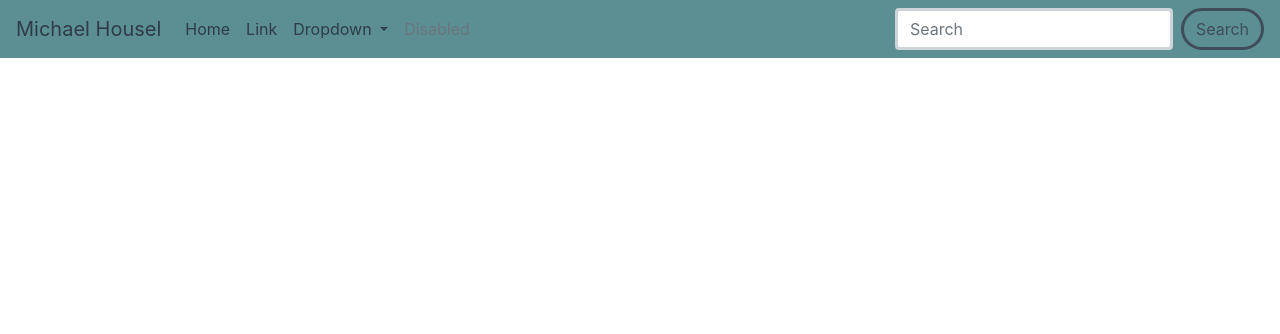
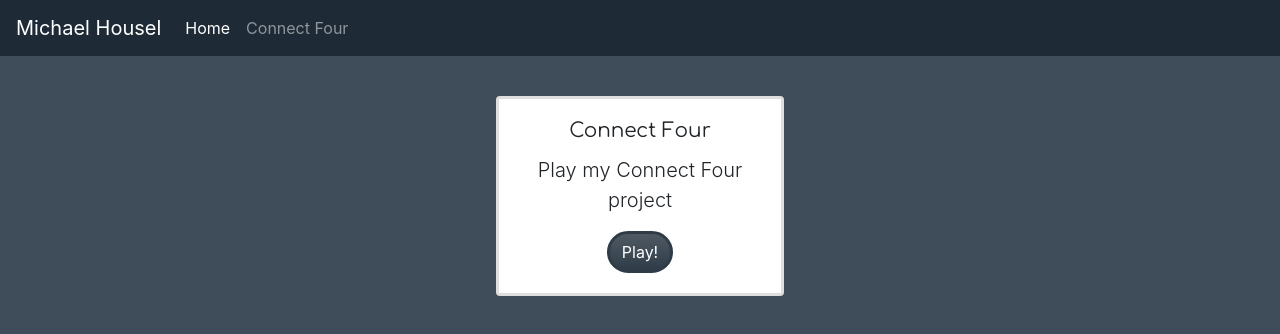
Before and after one commit to mnhousel1992/MichaelHousel, a plain HTML site: page index.html in a window 1280 px wide. Drawn offline with Linux system fonts and the light colour scheme.

Commit message:
add card for connect four

```diff
--- a/index.html
+++ b/index.html
@@ -10,8 +10,8 @@
 		<link rel="stylesheet" href="mySiteTheme.css" />
 	</head>
 
-	<body>
-		<nav class="navbar navbar-expand-lg navbar-info bg-info">
+	<body class="bg-success pt-5">
+		<nav class="navbar navbar-expand-lg navbar-dark bg-dark fixed-top">
 			<a
 				class="navbar-brand"
 				href="https://mnhousel1992.github.io/MichaelHousel"
@@ -39,49 +39,23 @@
 						>
 					</li>
 					<li class="nav-item">
-						<a class="nav-link" href="#">Link</a>
-					</li>
-					<li class="nav-item dropdown">
-						<a
-							class="nav-link dropdown-toggle"
-							href="#"
-							id="navbarDropdown"
-							role="button"
-							data-toggle="dropdown"
-							aria-haspopup="true"
-							aria-expanded="false"
-						>
-							Dropdown
-						</a>
-						<div class="dropdown-menu" aria-labelledby="navbarDropdown">
-							<a class="dropdown-item" href="#">Action</a>
-							<a class="dropdown-item" href="#">Another action</a>
-							<div class="dropdown-divider"></div>
-							<a class="dropdown-item" href="#">Something else here</a>
-						</div>
-					</li>
-					<li class="nav-item">
-						<a
-							class="nav-link disabled"
-							href="#"
-							tabindex="-1"
-							aria-disabled="true"
-							>Disabled</a
+						<a class="nav-link" href="https://mnhousel1992.github.io/Connect4"
+							>Connect Four</a
 						>
 					</li>
-				</ul>
-				<form class="form-inline my-2 my-lg-0">
-					<input
-						class="form-control mr-sm-2"
-						type="search"
-						placeholder="Search"
-						aria-label="Search"
-					/>
-					<button class="btn btn-outline-success my-2 my-sm-0" type="submit">
-						Search
-					</button>
-				</form>
 			</div>
-		</nav>
+        </nav>
+
+        <div class="container pt-5">
+			<div class="row">
+            	<div class="card mx-auto" style="width: 18rem;">
+                	<div class="card-body lead text-center col-4">
+                  	<h5 class="card-title">Connect Four</h5>
+                  	<p class="card-text">Play my Connect Four project</p>
+                  	<a href="https://mnhousel1992.github.io/Connect4" class="btn btn-primary">Play!</a>
+                	</div>
+			  	</div>
+			</div>
+        </div>
 	</body>
 </html>
```
